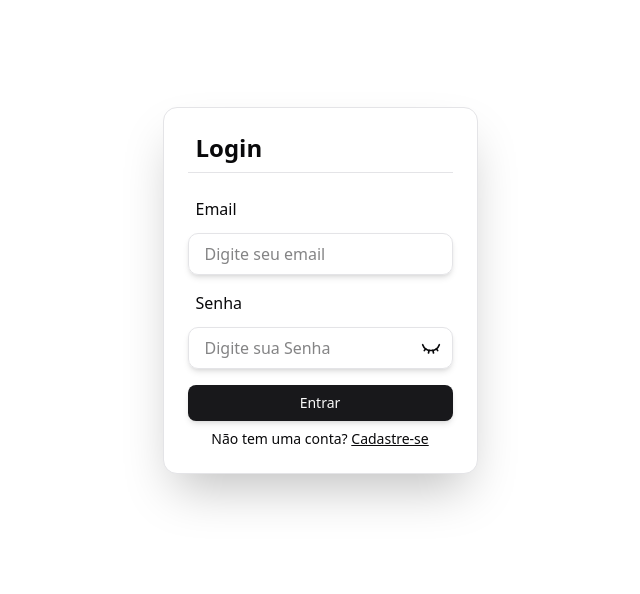
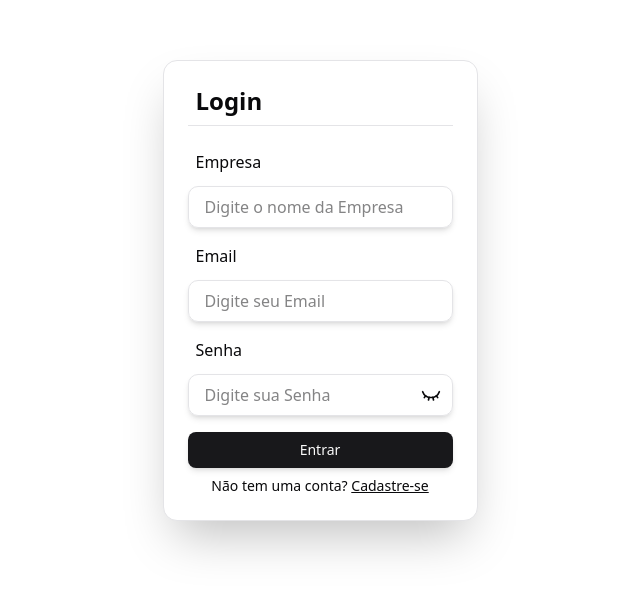
Before and after one commit to oartuu/store-balance-front, a Next.js app: page /login in a window 1280 px wide. Shown: the part 110-704 px from the top of the page, without its empty margins (320-960 px from the left). Built offline with nearby package versions, Linux system fonts and the light colour scheme; no server answers.

Commit message:
create login form

```diff
--- a/app/login/page.tsx
+++ b/app/login/page.tsx
@@ -2,21 +2,10 @@
 
 import { Card, CardContent, CardHeader } from "@/components/ui/card";
 import { Separator } from "@/components/ui/separator";
-import { useState } from "react";
-import { Eye, EyeClosed } from "lucide-react";
-import { Button } from "@/components/ui/button";
-import Link from "next/link";
+import LoginForm from "@/components/forms/loginForm";
 
 const page = () => {
-  const [showPassword, setShowPassword] = useState(false);
 
-  const handleShorPassWord = () => {
-    if (showPassword) {
-      setShowPassword(false);
-    } else {
-      setShowPassword(true);
-    }
-  };
 
   return (
     <div className="dark:bg-zinc-900 w-dvw h-dvh flex items-center justify-center">
@@ -26,40 +15,7 @@ const page = () => {
           <Separator />
         </CardHeader>
         <CardContent>
-          <div className="flex flex-col gap-4 ">
-            <div className="flex flex-col gap-3 [&>input]:border [&>input]:rounded-lg [&>input]:px-4 [&>input]:py-2 [&>input]:shadow-md [&>label]:ml-2">
-              <label htmlFor="email">Email</label>
-              <input type="text" placeholder="Digite seu email" />
-            </div>
-            <div className="flex flex-col gap-3  [&>label]:ml-2">
-              <label htmlFor="email">Senha</label>
-              <div className="[&>input]:border [&>input]:rounded-lg [&>input]:px-4 [&>input]:py-2 [&>input]:shadow-md relative">
-                {showPassword ? (
-                  <Eye
-                    onClick={handleShorPassWord}
-                    className="absolute right-3 top-1/2 -translate-y-1/2 hover:cursor-pointer w-5 h-5"
-                  />
-                ) : (
-                  <EyeClosed
-                    onClick={handleShorPassWord}
-                    className="absolute right-3 top-1/2 -translate-y-1/2 hover:cursor-pointer w-5 h-5"
-                  />
-                )}
-                <input
-                  type={showPassword ? "text" : "password"}
-                  placeholder="Digite sua Senha"
-                />
-              </div>
-            </div>
-            <div className="text-center flex flex-col gap-2">
-              <Button className="shadow-md hover:cursor-pointer hover:bg-transparent hover:border hover:text-zinc-950 hover:dark:text-zinc-50 transition-all duration-300">
-                Entrar
-              </Button>
-              <p className="font-light text-sm dark:text-zinc-300 [&>a]:underline [&>a]:dark:text-zinc-50">
-                Não tem uma conta? <Link href="/register">Cadastre-se</Link>
-              </p>
-            </div>
-          </div>
+          <LoginForm/>
         </CardContent>
       </Card>
     </div>
--- /dev/null
+++ b/components/forms/loginForm.tsx
@@ -0,0 +1,122 @@
+import { Eye, EyeClosed } from "lucide-react";
+import { useState } from "react";
+import { Button } from "../ui/button";
+import Link from "next/link";
+import { useForm } from "react-hook-form";
+import { LoginData, LoginResponse } from "@/lib/authTypes";
+import { Spinner } from "../ui/spinner";
+import { UserLogin } from "@/lib/auth";
+import { useRouter } from "next/navigation";
+
+export default function LoginForm() {
+  const [showPassword, setShowPassword] = useState(false);
+  const [isLoading, setIsLoading] = useState(false);
+  const router = useRouter();
+  const {
+    register,
+    handleSubmit,
+    watch,
+    formState: { errors },
+  } = useForm<LoginData>();
+
+  const handleShowPassWord = () => {
+    if (showPassword) {
+      setShowPassword(false);
+    } else {
+      setShowPassword(true);
+    }
+  };
+
+  async function onSubmit(formData: LoginData) {
+    setIsLoading(true)
+    try{
+     const response:LoginResponse = await UserLogin(formData)
+     localStorage.setItem("auth_token", response.token)
+     localStorage.setItem("user", response.user.name )
+     localStorage.setItem("is_admin", response.user.isAdmin.toString() )
+     router.push("/admin")
+    }catch (err){
+        console.log(err)
+    }finally{
+        setIsLoading(false)
+    }
+  }
+
+  return (
+    <form onSubmit={handleSubmit(onSubmit)} className="flex flex-col gap-4 ">
+      <div className="flex flex-col gap-3 [&>input]:border [&>input]:rounded-lg [&>input]:px-4 [&>input]:py-2 [&>input]:shadow-md [&>label]:ml-2">
+        <label htmlFor="company">Empresa</label>
+        <input
+          type="text"
+          {...register("companyName", { required: true })}
+          placeholder="Digite o nome da Empresa"
+        />
+        {errors.companyName && (
+          <span className="ml-2 text-xs font-light text-red-600 dark:text-red-400">
+            Este campo é obrigatório
+          </span>
+        )}
+      </div>
+      <div className="flex flex-col gap-3 [&>input]:border [&>input]:rounded-lg [&>input]:px-4 [&>input]:py-2 [&>input]:shadow-md [&>label]:ml-2">
+        <label htmlFor="email">Email</label>
+        <input
+          type="text"
+          {...register("email", { required: true })}
+          placeholder="Digite seu Email"
+        />
+        {errors.email && (
+          <span className="ml-2 text-xs font-light text-red-600 dark:text-red-400">
+            Este campo é obrigatório
+          </span>
+        )}
+      </div>
+      <div className="flex flex-col gap-3  [&>label]:ml-2">
+        <label htmlFor="password">Senha</label>
+        <div className="[&>input]:border [&>input]:rounded-lg [&>input]:px-4 [&>input]:py-2 [&>input]:shadow-md relative">
+          {showPassword ? (
+            <Eye
+              onClick={handleShowPassWord}
+              className="absolute right-3 top-1/2 -translate-y-1/2 hover:cursor-pointer w-5 h-5"
+            />
+          ) : (
+            <EyeClosed
+              onClick={handleShowPassWord}
+              className="absolute right-3 top-1/2 -translate-y-1/2 hover:cursor-pointer w-5 h-5"
+            />
+          )}
+          <input
+            type={showPassword ? "text" : "password"}
+            placeholder="Digite sua Senha"
+            {...register("password", { required: true })}
+          />
+        </div>
+        {errors.password && (
+          <span className="ml-2 text-xs font-light text-red-600 dark:text-red-400">
+            Este campo é obrigatório
+          </span>
+        )}
+      </div>
+      <div className="text-center flex flex-col gap-2">
+        {isLoading ? (
+          <Button
+            disabled
+            className="shadow-md hover:cursor-pointer hover:bg-transparent hover:border hover:text-zinc-950 hover:dark:text-zinc-50 transition-all duration-300"
+          >
+            <Spinner />
+            Entrando...
+          </Button>
+        ) : (
+          <Button
+            type="submit"
+            className="shadow-md hover:cursor-pointer hover:bg-transparent hover:border hover:text-zinc-950 hover:dark:text-zinc-50 transition-all duration-300"
+          >
+            Entrar
+          </Button>
+        )}
+        <p className="font-light text-sm dark:text-zinc-300 [&>a]:underline [&>a]:dark:text-zinc-50">
+          Não tem uma conta? <Link href="/register">Cadastre-se</Link>
+        </p>
+      </div>
+    </form>
+  );
+}
--- a/components/template/header.tsx
+++ b/components/template/header.tsx
@@ -1,4 +1,4 @@
-import React from "react";
+"use client"
 import { Separator } from "../ui/separator";
 import { ChevronRight, LogOut, Menu } from "lucide-react";
 import {
@@ -11,19 +11,26 @@ import {
 } from "../ui/sheet";
 import { Item, ItemContent } from "../ui/item";
 import Link from "next/link";
+import { useEffect, useState } from "react";
 
 interface HeaderProps {
   title: string;
 }
 
 function Header({ title }: HeaderProps) {
+   const [admin, setAdmin] = useState<string | null>(null);
+
+   useEffect(() => {
+     const value = localStorage.getItem("is_admin");
+     setAdmin(value);
+   }, []);
   return (
     <div className="w-full px-4 flex flex-col gap-3">
       <div className="w-full flex justify-between [&>h1]:text-2xl [&>h1]:font-bold px-2">
         <h1>{title}</h1>
         <Sheet>
           <SheetTrigger asChild>
-            <Menu className="mt-1 hover:cursor-pointer" />
+            {admin === "true"? (<Menu className="mt-1 hover:cursor-pointer" />) : null}
           </SheetTrigger>
           <SheetContent className="dark:bg-zinc-900 p-4">
             <SheetTitle className="text-2xl font-bold">
--- a/lib/auth.ts
+++ b/lib/auth.ts
@@ -1,5 +1,5 @@
 // lib/requests.ts
-import { RegisterData, RegisterResponse, ResponseError } from "./authTypes";
+import { LoginData, RegisterData, RegisterResponse, ResponseError } from "./authTypes";
 import { api } from "./axios";
 
 export async function getApiStatus() {
@@ -12,6 +12,14 @@ export async function getApiStatus() {
   }
 }
 
+export async function UserLogin (data:LoginData){
+  try{
+    const response = await api.post("/auth/login", data)
+    return response.data
+  } catch (error: ResponseError | any){
+    return error.message
+  }
+}
 export async function RegisterCompany (data:RegisterData){
   try{
     const response = await api.post("/auth/register", data)
@@ -20,17 +28,3 @@ export async function RegisterCompany (data:RegisterData){
     return error.message
   }
 }
-
-export async function UserLogin(req:any){
-
-    try {
-        const response = await api.post("/auth/login", req);
-
-        return response.data;
-    }
-    catch(error:any){
-        console.log("Erro no login")
-        throw new Error(error?.response?.data?.message || "Erro interno");
-    }
-
-}
```
Also changed, not shown: lib/authTypes.ts (+14 -0 lines).
